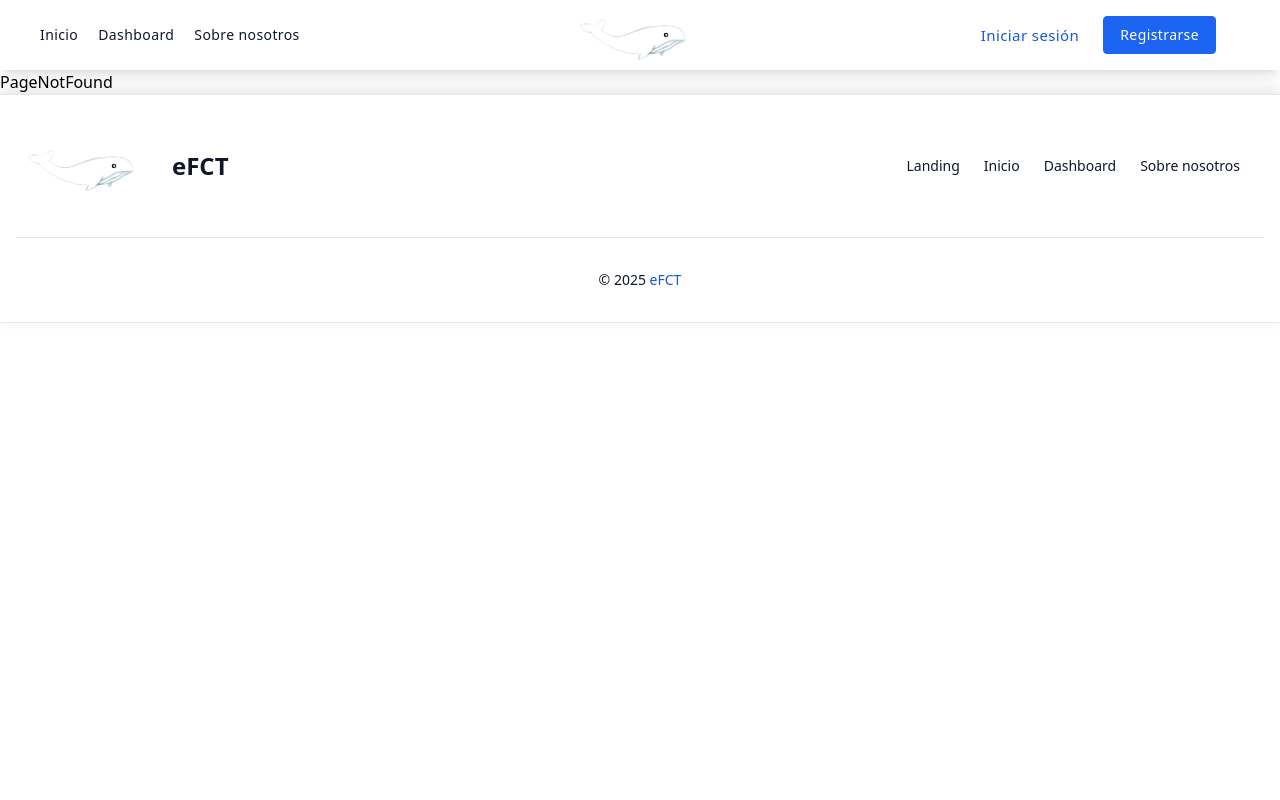
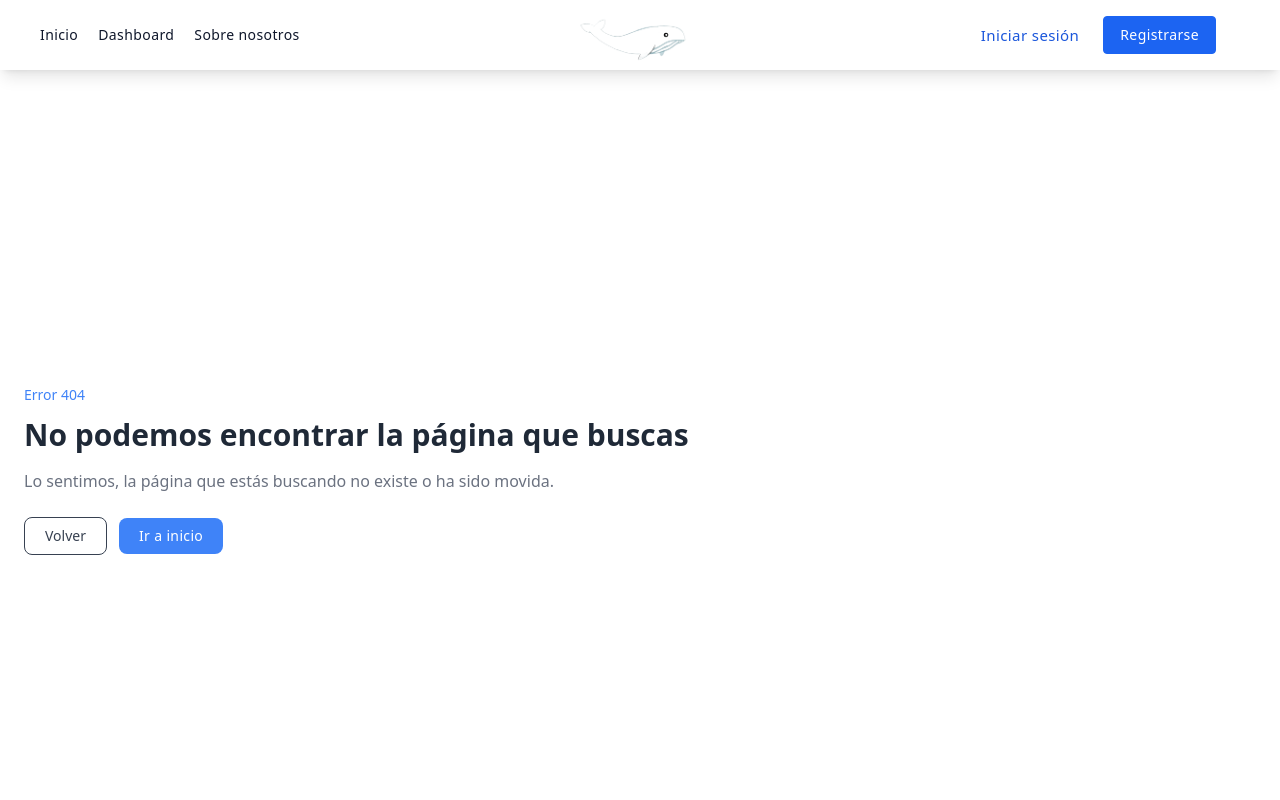
Before and after one commit to paurosmoleon/TFG, a React (Vite) app in the folder front/: page /error-404 in a window 1280 px wide. Shown: the top 800 px of the page. Built offline with nearby package versions, Linux system fonts and the light colour scheme.

Commit message:
Refactor: Implementar componente PageNotFound con diseño y navegación mejorados

```diff
--- a/front/src/components/PageNotFound.tsx
+++ b/front/src/components/PageNotFound.tsx
@@ -1,7 +1,40 @@
+import { Link, useNavigate } from 'react-router-dom';
+
 const PageNotFound = () => {
+  const navigate = useNavigate();
+
   return (
-    <div>PageNotFound</div>
-  )
-}
+    <section className="bg-white">
+      <div className="container flex items-center min-h-screen px-6 py-12 mx-auto">
+        <div>
+          <p className="text-sm font-medium text-blue-500">Error 404</p>
+          <h1 className="mt-3 text-2xl font-semibold text-gray-800 md:text-3xl">
+            No podemos encontrar la página que buscas
+          </h1>
+          <p className="mt-4 text-gray-500">
+            Lo sentimos, la página que estás buscando no existe o ha sido
+            movida.
+          </p>
 
-export default PageNotFound
+          <div className="flex items-center mt-6 gap-x-3">
+            <button
+              className="flex items-center justify-center w-1/2 px-5 py-2 text-sm text-gray-700 transition-colors duration-200 bg-white border rounded-lg gap-x-2 sm:w-auto hover:bg-gray-100 cursor-pointer"
+              onClick={() => navigate(-1)}
+            >
+              <span>Volver</span>
+            </button>
+
+            <Link
+              to="/home"
+              className="w-1/2 px-5 py-2 text-sm tracking-wide text-white transition-colors duration-200 bg-blue-500 rounded-lg shrink-0 sm:w-auto hover:bg-blue-600 cursor-pointer flex items-center justify-center"
+            >
+              Ir a inicio
+            </Link>
+          </div>
+        </div>
+      </div>
+    </section>
+  );
+};
+
+export default PageNotFound;
```
